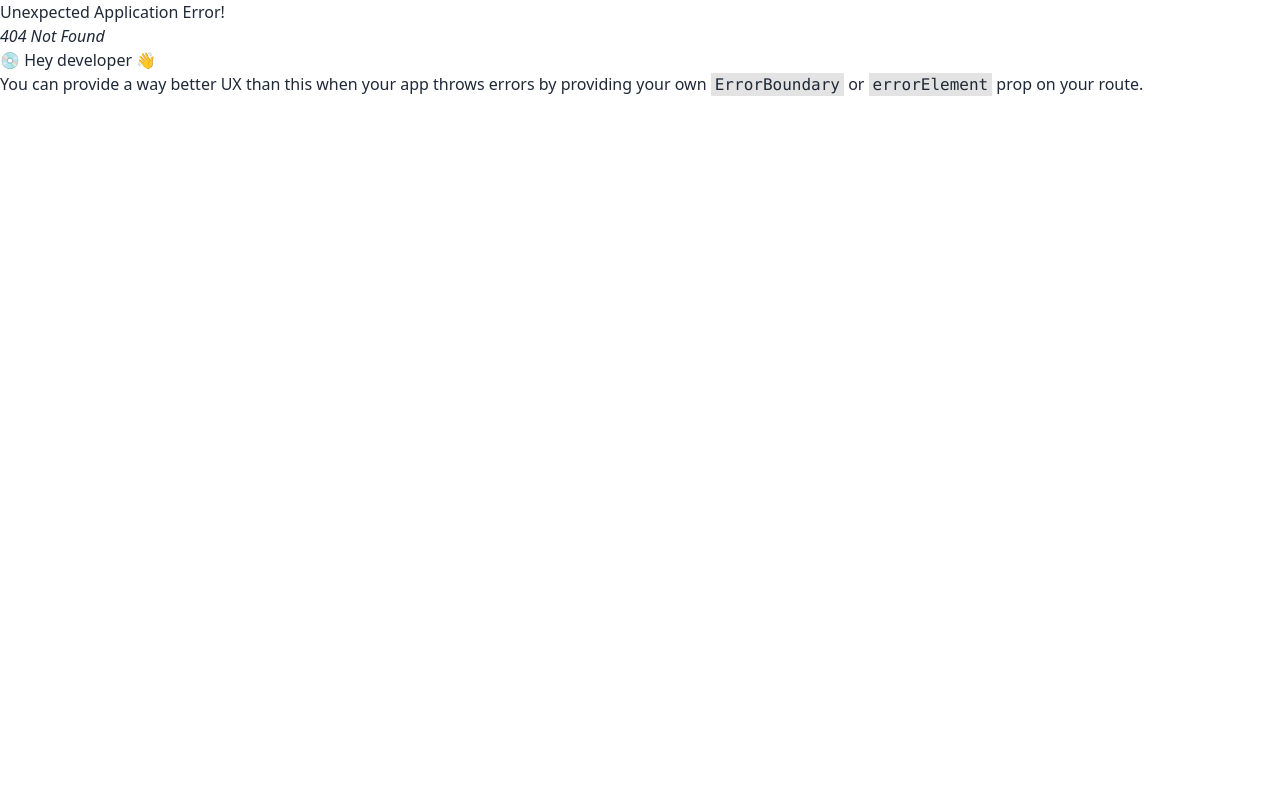
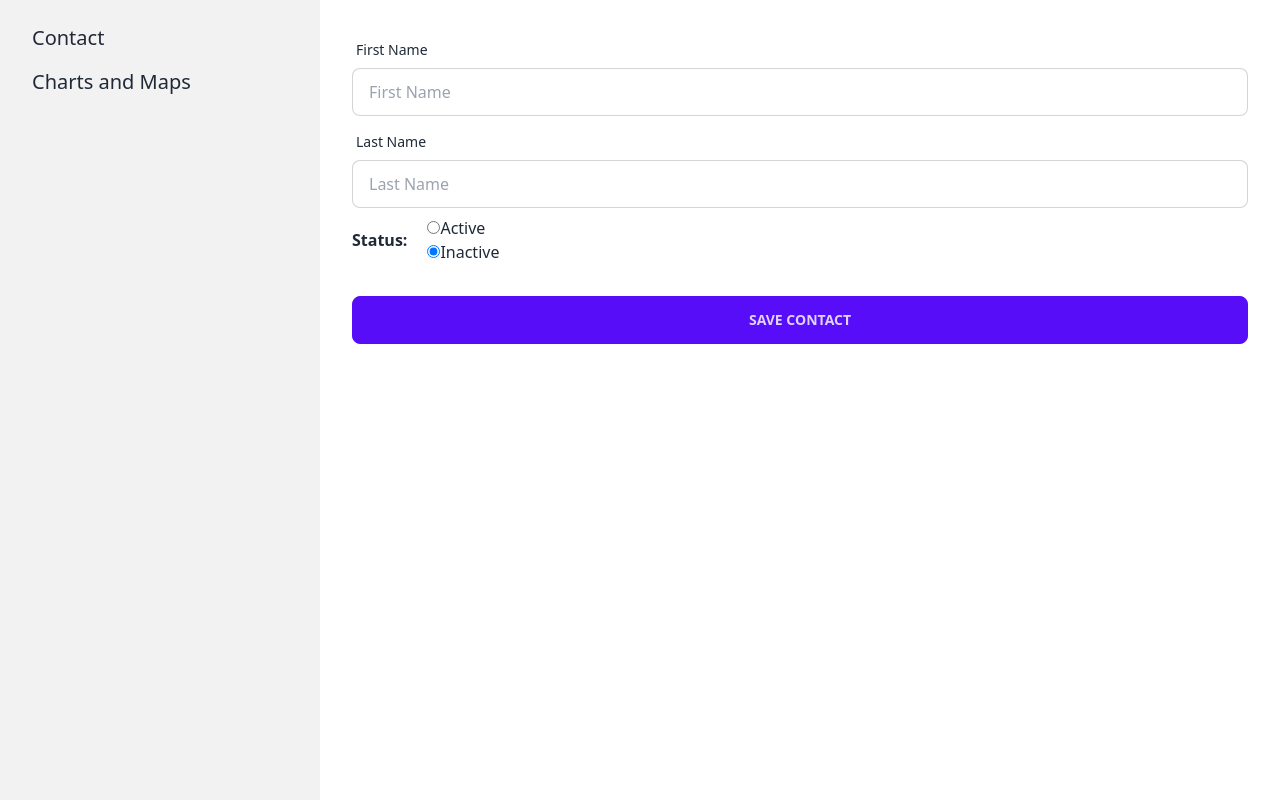
Before and after one commit to developer-nieem/taiyo, a React (Create React App) app: page /edit-contact/1 in a window 1280 px wide. Before the commit this address had no page. Built offline with nearby package versions, Linux system fonts and the light colour scheme; no server answers.

Commit message:
complate contact edit

```diff
--- a/package.json
+++ b/package.json
@@ -48,6 +48,9 @@
   },
   "devDependencies": {
     "daisyui": "^3.6.4",
+    "eslint": "^8.48.0",
+    "eslint-plugin-react": "^7.33.2",
+    "eslint-plugin-react-hooks": "^4.6.0",
     "tailwindcss": "^3.3.3"
   }
 }
--- a/src/components/Contacts/Contacts.tsx
+++ b/src/components/Contacts/Contacts.tsx
@@ -2,8 +2,7 @@ import React from "react";
 import { Link } from "react-router-dom";
 import PageTitle from "../Shared/PageTitle";
 import ShowContacts from "./showContacts";
-import { QueryClient, QueryClientProvider } from "react-query";
-const queryClient = new QueryClient();
+
 
 const Contacts = () => {
   return (
@@ -13,9 +12,9 @@ const Contacts = () => {
       <Link className="btn btn-primary mt-10" to="/create-contact">
         Create contact
       </Link>
-      <QueryClientProvider client={queryClient}>
+
         <ShowContacts></ShowContacts>
-      </QueryClientProvider>
+
     </div>
   );
 };
--- a/src/components/Contacts/EditContact/EditContact.tsx
+++ b/src/components/Contacts/EditContact/EditContact.tsx
@@ -1,9 +1,130 @@
-import React from 'react';
+import React, { useEffect, useState } from 'react';
+import { useQuery } from 'react-query';
+import { useNavigate, useParams } from 'react-router-dom';
+import Swal from 'sweetalert2';
 
+interface ContactData {
+    _id: string;
+    fName: string;
+    lName: string;
+    status: string;
+  }
 const EditContact = () => {
+    const {id} = useParams()
+    const [newFName , setnewFName] = useState<string>('')
+
+    const [newLName , setnewLName] =  useState<string>('')
+
+    const router =  useNavigate()
+
+    // data fetch
+    const {  data } = useQuery<ContactData[]>('contact', async () => {
+        const response = await fetch('http://localhost:3001/contact');
+
+        if (!response.ok) {
+          throw new Error('Network response was not ok');
+        }
+
+        return response.json();
+      });
+
+      useEffect(() => {
+        const singleData =  data?.find(item=> item._id === id )
+        setnewFName(singleData?.fName ?? '');
+        setnewLName(singleData?.lName ?? '');
+    }, [])
+
+    // start form submit function
+const handleSubmit = async (e: React.FormEvent<HTMLFormElement>) =>{
+    e.preventDefault();
+
+    const form = e.target as HTMLFormElement;
+
+    const data = {
+        fName: form.fname.value,
+        lName: form.lname.value,
+        status: form.active.value,
+      };
+
+      const response = await fetch(`http://localhost:3001/contact/${id}`, {
+        method: 'PUT',
+        headers: {
+          'Content-Type': 'application/json',
+        },
+        body: JSON.stringify(data),
+      });
+
+      if (!response.ok) {
+        throw new Error('Error updating data');
+
+      }else{
+            Swal.fire({
+                position: 'top-end',
+                icon: 'success',
+                title: 'Your contact has been Updated',
+                showConfirmButton: false,
+                timer: 1500
+              })
+
+
+              router('/')
+        }
+
+
+}
+
     return (
         <div>
-
+              <form onSubmit={handleSubmit} className="card-body">
+        <div className="form-control">
+          <label className="label">
+            <span className="label-text">First Name</span>
+          </label>
+          <input
+          onChange={(e: React.ChangeEvent<HTMLInputElement>) => setnewFName(e.target.value)}
+            type="text"
+            placeholder="First Name"
+            className="input input-bordered"
+            name="fname"
+            required
+            value={newFName}
+          />
+        </div>
+        <div className="form-control">
+          <label className="label">
+            <span className="label-text">Last Name</span>
+          </label>
+          <input
+            onChange={(e: React.ChangeEvent<HTMLInputElement>) => setnewLName(e.target.value)}
+            type="text"
+            placeholder="Last Name"
+            className="input input-bordered"
+            name="lname"
+            required
+            value={newLName}
+          />
+        </div>
+        <div className="flex gap-5 items-center">
+          <h3 className="font-semibold">Status:</h3>
+          <div>
+            <div>
+              <label>
+                <input type="radio" name="active" value='active' id="active" checked />
+                <span>Active</span>
+              </label>
+            </div>
+            <div>
+              <label>
+                <input type="radio" name="active" value='inactive' id="inactive" checked />
+                <span>Inactive</span>
+              </label>
+            </div>
+          </div>
+        </div>
+        <div className="form-control mt-6">
+          <button className="btn btn-primary">Save Contact</button>
+        </div>
+      </form>
         </div>
     );
 };
--- a/src/components/Contacts/showContacts.tsx
+++ b/src/components/Contacts/showContacts.tsx
@@ -24,7 +24,7 @@ const ShowContacts = () => {
         return <span>Loading...</span>;
       }
 
-    console.log(data);
+
 
 
     return (
--- a/src/index.tsx
+++ b/src/index.tsx
@@ -9,7 +9,9 @@ import {
 import Main from './layout/Main';
 import Contacts from './components/Contacts/Contacts';
 import CreateContact from './components/CreateContact/CreateContact';
-
+import EditContact from './components/Contacts/EditContact/EditContact';
+import { QueryClient, QueryClientProvider } from "react-query";
+const queryClient = new QueryClient();
 
 const root = ReactDOM.createRoot(
   document.getElementById('root') as HTMLElement
@@ -27,6 +29,10 @@ const router = createBrowserRouter([
       {
         path:'create-contact',
         element: <CreateContact></CreateContact>
+      },
+      {
+        path:'/edit-contact/:id',
+        element:<EditContact></EditContact>
       }
     ]
   },
@@ -35,7 +41,10 @@ const router = createBrowserRouter([
 
 root.render(
   <React.StrictMode>
+    <QueryClientProvider client={queryClient}>
     <RouterProvider router={router} />
+    </QueryClientProvider>
+
   </React.StrictMode>
 );
 
```
Also changed, not shown: 1 other file (tests, documents, lock files or other folders).
